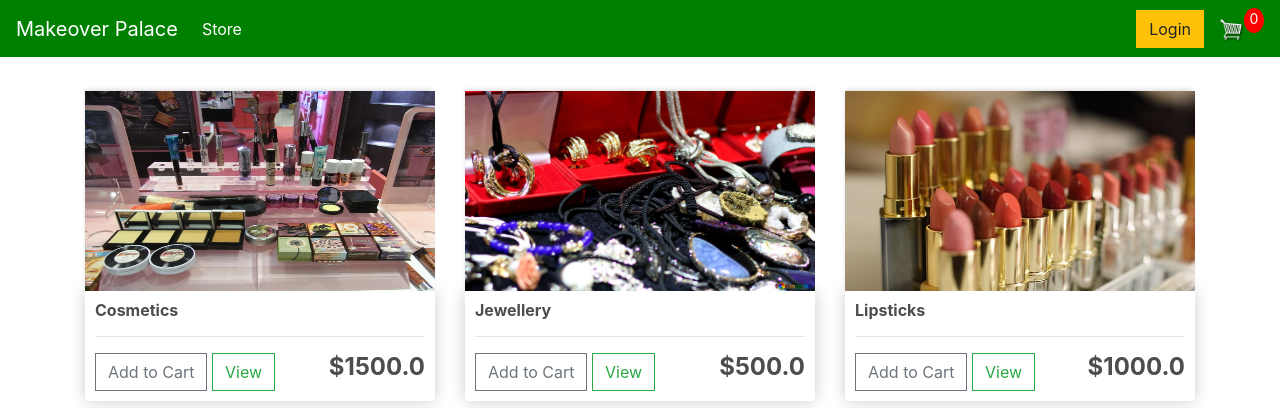
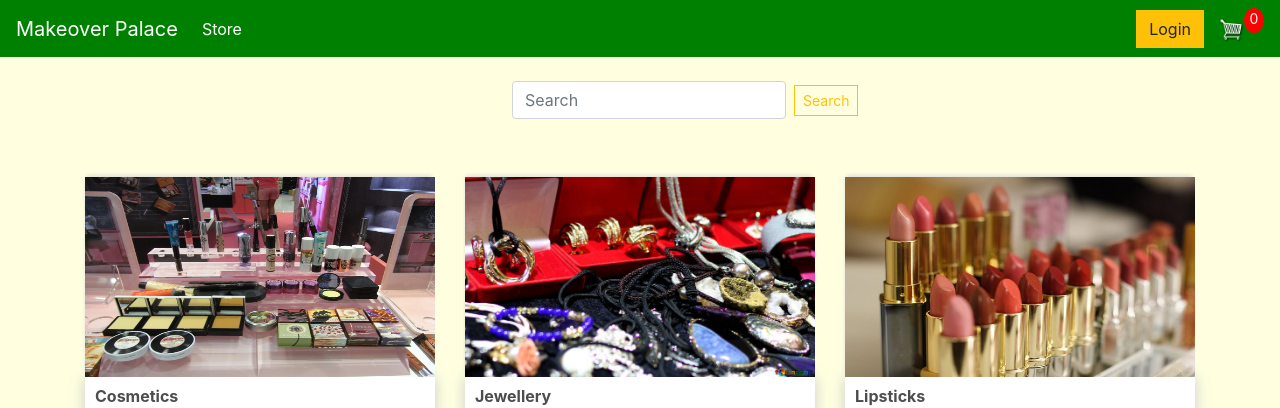
Before and after one commit to KarlBrian5/Ecom, a Django app: page / in a window 1280 px wide. Shown: the top 408 px of the page. Run offline with Django 3.2, Linux system fonts and the light colour scheme; data comes from the database, SQL or seed files in the repository; both versions use the stored data as it was after the commit; some libraries are stand-ins or nearby versions.

Commit message:
search button added

```diff
--- a/static/css/main.css
+++ b/static/css/main.css
@@ -1,44 +1,44 @@
-body{
-	background-color: bryan;
+body {
+    background-color: lightyellow;
 }
 
-h1,h2,h3,h4,h5,h6{
-	color:hsl(0, 0%, 30%);
+h1, h2, h3, h4, h5, h6 {
+    color: hsl(0, 0%, 30%);
 }
 
-.box-element{
-	box-shadow:hsl(0, 0%, 80%) 0 0 16px;
+.box-element {
+    box-shadow: hsl(0, 0%, 80%) 0 0 16px;
     background-color: #fff;
     border-radius: 4px;
     padding: 10px;
 }
 
-.thumbnail{
+.thumbnail {
     width: 100%;
     height: 200px;
-	-webkit-box-shadow: -1px -3px 5px -2px rgba(214,214,214,1);
-    -moz-box-shadow: -1px -3px 5px -2px rgba(214,214,214,1);
-    box-shadow: -1px -3px 5px -2px rgba(214,214,214,1);
+    -webkit-box-shadow: -1px -3px 5px -2px rgba(214, 214, 214, 1);
+    -moz-box-shadow: -1px -3px 5px -2px rgba(214, 214, 214, 1);
+    box-shadow: -1px -3px 5px -2px rgba(214, 214, 214, 1);
 }
 
-.product{
+.product {
     border-radius: 0 0 4px 4px;
 }
 
-.bg-dark{
-	background-color: green!important;
+.bg-dark {
+    background-color: green !important;
 }
 
-#cart-icon{
-	width:25px;
+#cart-icon {
+    width: 25px;
     display: inline-block;
     margin-left: 15px;
 }
 
-#cart-total{
+#cart-total {
     display: block;
     text-align: center;
-	color:#fff;
+    color: #fff;
     background-color: red;
     width: 20px;
     height: 25px;
@@ -46,25 +46,25 @@ h1,h2,h3,h4,h5,h6{
     font-size: 14px;
 }
 
-.col-lg-4, .col-lg-6, .col-lg-8, .col-lg-12{
+.col-lg-4, .col-lg-6, .col-lg-8, .col-lg-12 {
     margin-top: 10px;
 }
 
-.btn{
+.btn {
     border-radius: 0;
 }
 
-.row-image{
+.row-image {
     width: 100px;
 }
 
-.form-field{
-	width:250px;
+.form-field {
+    width: 250px;
     display: inline-block;
     padding: 5px;
 }
 
-.cart-row{
+.cart-row {
     display: flex;
     align-items: flex-stretch;
     padding-bottom: 10px;
@@ -73,27 +73,40 @@ h1,h2,h3,h4,h5,h6{
 
 }
 
-.quantity{
+.quantity {
     display: inline-block;
     font-weight: 700;
-	padding-right:10px;
+    padding-right: 10px;
 
 
 }
 
-.chg-quantity{
+.chg-quantity {
     width: 12px;
     cursor: pointer;
     display: block;
     margin-top: 5px;
-	transition:.1s;
+    transition: .1s;
 }
 
-.chg-quantity:hover{
+.chg-quantity:hover {
     opacity: .6;
 }
 
 
-.hidden{
-	display: none!important;
+.hidden {
+    display: none !important;
 }
+
+div.searchbtn2 {
+   display: block;
+    text-align: center;
+
+}
+form{
+    display:inline-block;
+    margin-left: 40%;
+    margin-right: 40%;
+    width: 50%;
+    text-align: left;
+}
--- a/store/templates/store/main.html
+++ b/store/templates/store/main.html
@@ -80,7 +80,7 @@
             </li>
 
         </ul>
-        <div class="form-inline my-2 my-lg-0">
+
             <a href="{% url 'login' %}" class="btn btn-warning">Login</a>
 
             <a href="{% url 'cart' %}">
@@ -91,7 +91,13 @@
         </div>
     </div>
 </nav>
-
+<br>
+<div class="searchbtn2">
+  <form class="form-inline md-form mr-auto mb-4">
+  <input class="form-control mr-sm-2" type="text" placeholder="Search" aria-label="Search">
+  <button class="btn btn-outline-warning btn-rounded btn-sm my-0" type="submit">Search</button>
+</form>
+</div>
 <div class="container">
     <br>
     {% block content %}
--- a/store/templates/store/register.html
+++ b/store/templates/store/register.html
@@ -14,7 +14,7 @@
 			margin: 0;
 			padding: 0;
 			height: 100%;
-			background: #7abecc !important;
+			background-image:linear-gradient(rgba(0, 0, 0, 0.5), rgba(0, 0, 0, 0.5)),url("/static/images/login.jpg");
 		}
 		.user_card {
 			width: 350px;
```
Also changed, not shown: store/templates/store/login.html (+5 -3 lines), db.sqlite3, static/images/login.jpg (added). Lines whose indentation alone changed are shown as unchanged.
